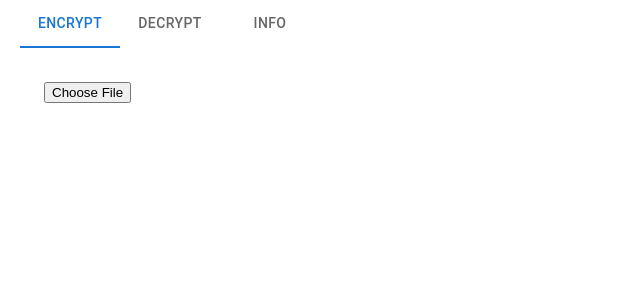
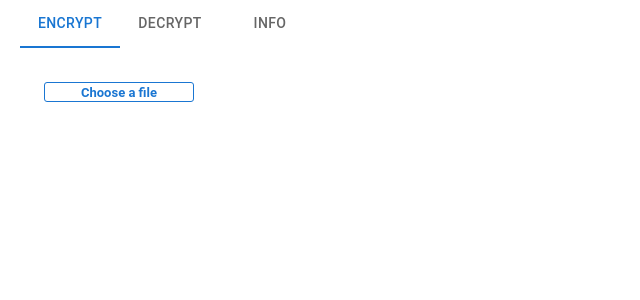
Before and after one commit to nkossally/image-encrypter, a React (Create React App) app: page / in a window 1280 px wide. Shown: the top 300 px of the page, without its empty margins (0-640 px from the left). Built offline with nearby package versions, Linux system fonts and the light colour scheme.

Commit message:
Create styled file input and update css

```diff
--- a/src/App.css
+++ b/src/App.css
@@ -36,35 +36,3 @@
     transform: rotate(360deg);
   }
 }
-
-/* Define the fade-in and move-up animation */
-@keyframes fadeInMoveUp {
-  0% {
-    opacity: 0;
-    transform: translateY(20px); /* Start slightly below */
-  }
-  100% {
-    opacity: 1;
-    transform: translateY(0); /* End in the original position */
-  }
-}
-
-
-@keyframes fadeIn {
-  0% {
-    opacity: 0;
-  }
-  100% {
-    opacity: 1;
-  }
-}
-
-/* Apply the animation to the element */
-.fade-in {
-  animation: fadeIn 0.5s ease-out forwards; /* Adjust duration, timing function, and "forwards" to retain the end state */
-}
-
-.validation-error {
-  height: 15px;
-  color: red;
-}
--- /dev/null
+++ b/src/Components/FileInput.jsx
@@ -0,0 +1,34 @@
+import { useRef } from 'react';
+import "../index.css";
+
+export const FileInput = ({handleImageChange}) => { // REVISED
+  const hiddenFileInput = useRef(null);
+
+  const handleClick = event => {
+    hiddenFileInput.current.click();
+  };
+
+  const handleChange = event => {
+    const fileUploaded = event.target.files[0];
+    handleImageChange(fileUploaded);                   // ADDED
+  };
+
+  return (
+    <>
+      <button
+        className="file-input"
+        onClick={handleClick}
+      >
+        Choose a file
+      </button>
+      <input
+        type="file"
+        onChange={handleChange}
+        ref={hiddenFileInput}
+        style={{display:'none'}}
+      />
+    </>
+  );
+};
+
+export default FileInput;
--- a/src/Components/ImageUpload.jsx
+++ b/src/Components/ImageUpload.jsx
@@ -1,6 +1,7 @@
 import React, { useState, useEffect } from "react";
 import { API_URL } from "../config";
 import ProgressBar from "./ProgressBar";
+import FileInput from "./FileInput";
 import Spinner from "./Spinner";
 import Result from "./Result";
 import classNames from "classnames"
@@ -46,8 +47,7 @@ const ImageUpload = ({ isDecryption }) => {
     return true
   }
 
-  const handleImageChange = (e) => {
-    const file = e.target.files[0];
+  const handleImageChange = (file) => {
     if (file) {
       setImage(file);
       setPreview(URL.createObjectURL(file)); // Generate preview URL for image
@@ -116,14 +116,8 @@ const ImageUpload = ({ isDecryption }) => {
       {!showResult && (
         <div className="form">
           {/* File input for image */}
-          {!isLoading && (
-            <input
-              className={classNames("file-input", "fade-in")}
-              type="file"
-              accept="image/*"
-              onChange={handleImageChange}
-            />
-          )}
+
+          {!isLoading && <FileInput handleImageChange={handleImageChange} />}
 
           {/* Image preview */}
           {preview && image && !isLoading && (
@@ -134,15 +128,26 @@ const ImageUpload = ({ isDecryption }) => {
               className="fade-in"
             />
           )}
-          <div className={classNames("validation-error", "fade-in")}> {validationError} </div>
+          <div className={classNames("validation-error", "fade-in")}>
+            {" "}
+            {validationError}{" "}
+          </div>
           {isDecryption && !isLoading && (
-              <input className={classNames("key-input", "fade-in")} placeholder="enter key" onChange={handleInputChange} />
+            <input
+              className={classNames("key-input", "fade-in")}
+              placeholder="enter key"
+              onChange={handleInputChange}
+            />
           )}
 
           {/* Button to upload image */}
-            {image && !isLoading &&  getCanSubmit(false) && (
-              <button className={classNames("upload-button","fade-in")} disabled={!getCanSubmit(false)} onClick={handleImageEncryption}>
-                Upload Image
+          {image && !isLoading && getCanSubmit(false) && (
+            <button
+              className={classNames("styled-button", "fade-in")}
+              disabled={!getCanSubmit(false)}
+              onClick={handleImageEncryption}
+            >
+              Submit Image
             </button>
           )}
           {isLoading && <Spinner />}
--- a/src/index.css
+++ b/src/index.css
@@ -63,17 +63,27 @@ button {
 .file-input {
   margin-top: 10px;
   margin-bottom: 10px;
-  color: transparent !important; /* Hides the text */
+  font-size: 13px;
   font-family: 'Roboto', "Helvetica", "Arial", "sans-serif";
-	/* background: none;
-	color: inherit;
-	border: none;
-	padding: 0;
-	font: inherit;
-	cursor: pointer;
-	outline: inherit; */
+  background-color: white ;
+  width: 150px;
+  height: 20px;
+  border: 1px solid #1a76d2;
+  border-radius: 3px;
+  color: #1a76d2;
+  font-weight: 700;
+  cursor: pointer;
 }
 
+.file-input:active {
+  background-color:#1a76d2;
+  color: white;
+}
+
+.file-input:hover {
+  background-color:#1a76d2;
+  color: white;
+}
 
 .info-paragraph {
   margin: 10px 0 10px;
@@ -87,19 +97,30 @@ button {
   color: #1a76d2;
 }
 
-.upload-button {
-
+.styled-button {
   margin-top: 10px;
   margin-bottom: 10px;
+  font-size: 15px;
   font-family: 'Roboto', "Helvetica", "Arial", "sans-serif";
-  /* padding: 5px 10px;
-  width: 150px; */
-	/* color: inherit;
-	border: none;
-	padding: 0;
-	font: inherit;
-	cursor: pointer;
-	outline: inherit; */
+  background-color: white ;
+  width: 150px;
+  height: 30px;
+  border: 1px solid #1a76d2;
+  border-radius: 3px;
+  color: #1a76d2;
+  font-weight: 700;
+  cursor: pointer;
+
+}
+
+.styled-button:active {
+  background-color:#1a76d2;
+  color: white;
+}
+
+.styled-button:hover {
+  background-color:#1a76d2;
+  color: white;
 }
 
 .upload-columns{
@@ -114,3 +135,36 @@ button {
   color: #1a76d2;
 
 }
+
+/* Define the fade-in and move-up animation */
+@keyframes fadeInMoveUp {
+  0% {
+    opacity: 0;
+    transform: translateY(20px); /* Start slightly below */
+  }
+  100% {
+    opacity: 1;
+    transform: translateY(0); /* End in the original position */
+  }
+}
+
+@keyframes fadeIn {
+  0% {
+    opacity: 0;
+  }
+  100% {
+    opacity: 1;
+  }
+}
+
+/* Apply the animation to the element */
+.fade-in {
+  animation: fadeIn 0.5s ease-out forwards; /* Adjust duration, timing function, and "forwards" to retain the end state */
+}
+
+.validation-error {
+  margin-top: 10px;
+  margin-bottom: -6px;
+  height: 15px;
+  color: red;
+}
```
Lines whose indentation alone changed are shown as unchanged.
